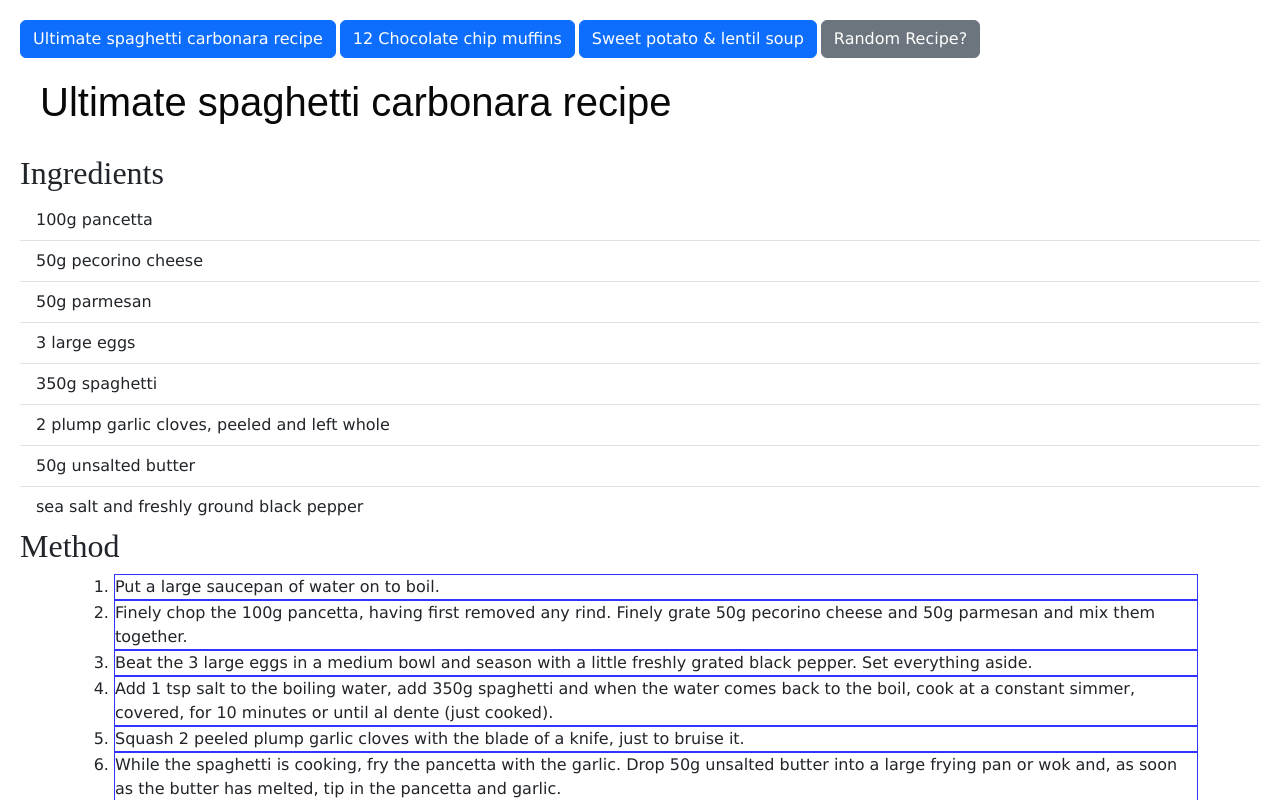
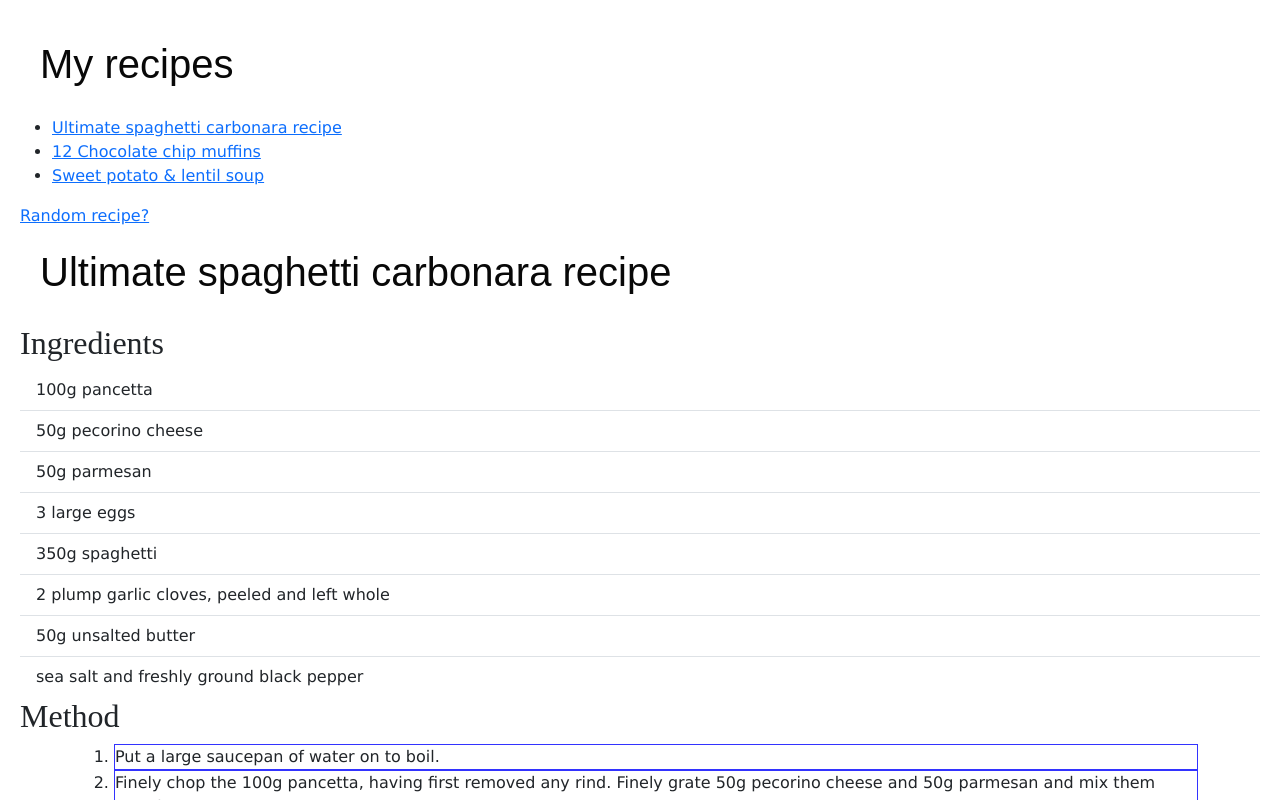
Before and after one commit to acmainier/recipes, a React (Vite) app: page /recipes/0 in a window 1280 px wide. Shown: the top 800 px of the page. Built offline with nearby package versions, Linux system fonts and the light colour scheme.

Commit message:
adding router logic + new nav

```diff
--- a/package.json
+++ b/package.json
@@ -11,7 +11,8 @@
   },
   "dependencies": {
     "react": "^18.3.1",
-    "react-dom": "^18.3.1"
+    "react-dom": "^18.3.1",
+    "react-router-dom": "^7.0.2"
   },
   "devDependencies": {
     "@eslint/js": "^9.13.0",
--- /dev/null
+++ b/src/RecipePage.jsx
@@ -0,0 +1,19 @@
+import { useLoaderData } from "react-router-dom";
+import Recipe from "./Recipe";
+import data from "./recipes.json";
+
+export function loader({ params }) {
+  const recipe = data[params.recipeId];
+  return { recipe };
+}
+
+export default function RecipePage() {
+  const { recipe } = useLoaderData();
+  return (
+    <Recipe
+      title={recipe.title}
+      ingredients={recipe.ingredients}
+      steps={recipe.steps}
+    />
+);
+}
--- /dev/null
+++ b/src/Root.jsx
@@ -0,0 +1,45 @@
+
+import { Outlet, Link } from "react-router-dom";
+import data from "./recipes.json";
+
+export default function Root() {
+    //const randomRecipeId = (Math.floor(Math.random() * data.length));
+     return (
+    <>
+      <div id="sidebar">
+        <h1>My recipes</h1>
+        {/* <div>
+          <form id="search-form" role="search">
+            <input
+              id="q"
+              aria-label="Search contacts"
+              placeholder="Search"
+              type="search"
+              name="q"
+            />
+            <div id="search-spinner" aria-hidden hidden={true} />
+            <div className="sr-only" aria-live="polite"></div>
+          </form>
+          <form method="post">
+            <button type="submit">New</button>
+          </form>
+        </div> */}
+        <nav>
+          <ul>
+            {data.map((item) => {
+              return (
+                <li key={item.index}>
+                  <Link to={`recipes/` + item.index}>{item.title}</Link>
+                </li>
+              );
+            })}
+          </ul>
+          <Link to={`recipes/` + (Math.floor(Math.random() * data.length))} reloadDocument>Random recipe?</Link>
+        </nav>
+      </div>
+      <div id="detail">
+        <Outlet />
+      </div>
+    </>
+  );
+}
--- /dev/null
+++ b/src/error-page.jsx
@@ -0,0 +1,16 @@
+import { useRouteError } from "react-router-dom";
+
+export default function ErrorPage() {
+  const error = useRouteError();
+  console.error(error);
+
+  return (
+    <div id="error-page">
+      <h1>Oops!</h1>
+      <p>Sorry, an unexpected error has occurred.</p>
+      <p>
+        <i>{error.statusText || error.message}</i>
+      </p>
+    </div>
+  );
+}
--- a/src/main.jsx
+++ b/src/main.jsx
@@ -1,9 +1,29 @@
-import { StrictMode } from 'react'
-import { createRoot } from 'react-dom/client'
-import App from './App.jsx'
+import { StrictMode } from "react";
+import { createRoot } from "react-dom/client";
+import Root from "./Root";
+import ErrorPage from "./error-page";
 
-createRoot(document.getElementById('root')).render(
+import RecipePage, { loader as recipeLoader } from "./RecipePage";
+
+import { createBrowserRouter, RouterProvider } from "react-router-dom";
+
+const router = createBrowserRouter([
+  {
+    path: "/",
+    element: <Root />,
+    errorElement: <ErrorPage />,
+    children: [
+      {
+        path: "/recipes/:recipeId",
+        element: <RecipePage />,
+        loader: recipeLoader,
+      },
+    ],
+  },
+]);
+
+createRoot(document.getElementById("root")).render(
   <StrictMode>
-    <App />
-  </StrictMode>,
-)
+    <RouterProvider router={router} />
+  </StrictMode>
+);
```
Also changed, not shown: 1 other file (tests, documents, lock files or other folders).
